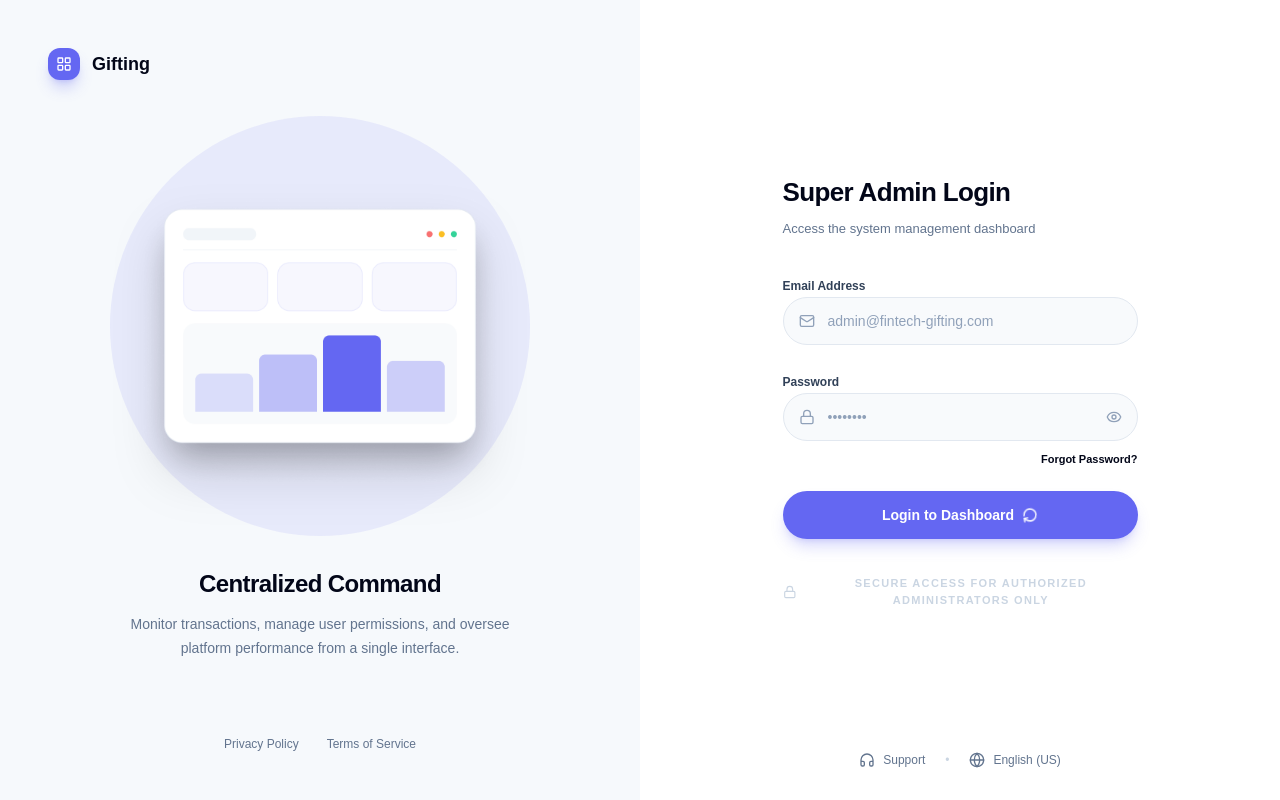
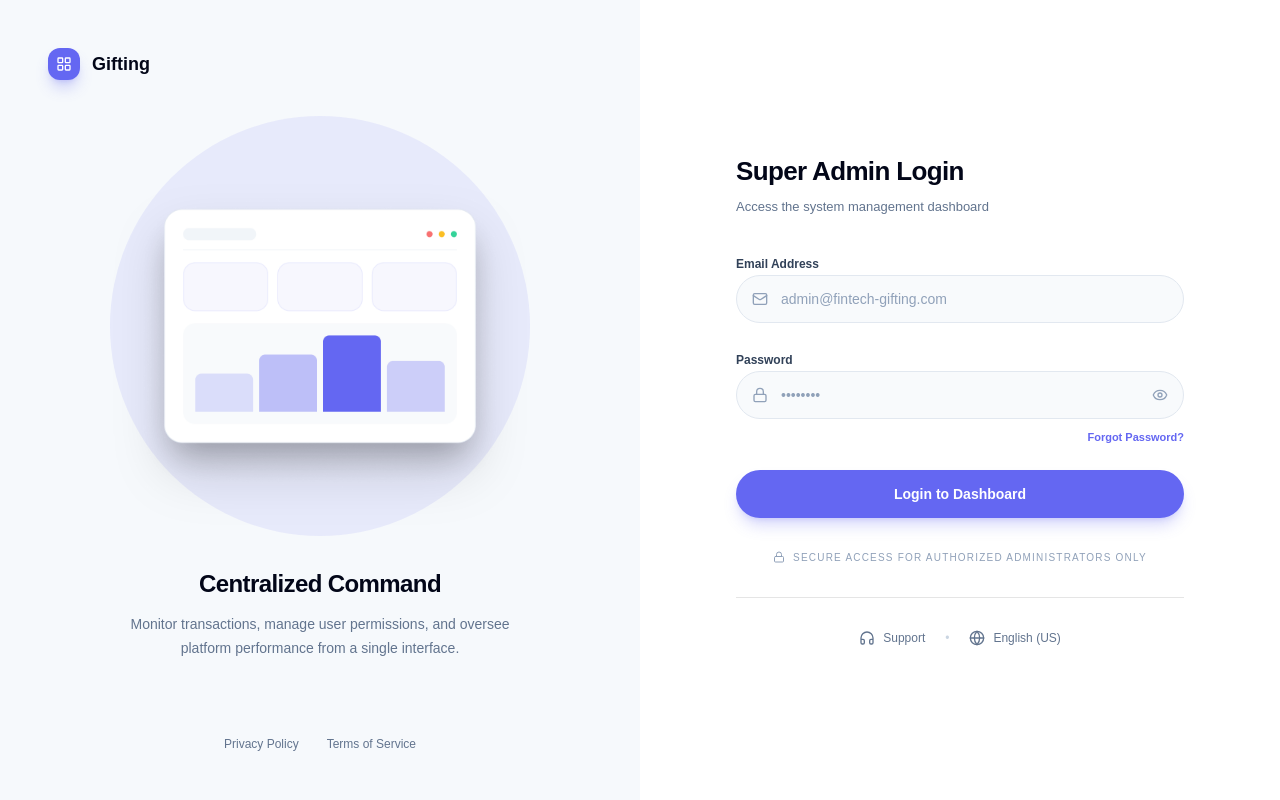
Before and after one commit to Dcodaxproducts/gift-shop, a Next.js app: page /auth/login in a window 1280 px wide. Built offline with nearby package versions, Linux system fonts and the light colour scheme.

Commit message:
Fixed deisgn of login form

```diff
--- a/src/app/auth/login/page.tsx
+++ b/src/app/auth/login/page.tsx
@@ -1,7 +1,7 @@
 import type { Metadata } from "next";
 import Image from "next/image";
 import Link from "next/link";
-import { Globe, Headphones, LayoutGrid } from "lucide-react";
+import { LayoutGrid } from "lucide-react";
 import { LoginForm } from "@/components/auth/login-form";
 import { SITE_NAME } from "@/constants/site";
 
@@ -75,24 +75,6 @@ export default function LoginPage() {
           <div className="flex flex-1 items-center justify-center">
             <LoginForm />
           </div>
-
-          <footer className="flex flex-wrap items-center justify-center gap-5 text-xs font-medium text-slate-500">
-            <Link
-              href="/support"
-              className="inline-flex items-center gap-2 transition hover:text-primary"
-            >
-              <Headphones className="size-4" />
-              Support
-            </Link>
-            <span className="text-slate-300">•</span>
-            <button
-              type="button"
-              className="inline-flex items-center gap-2 transition hover:text-primary"
-            >
-              <Globe className="size-4" />
-              English (US)
-            </button>
-          </footer>
         </section>
       </section>
     </main>
--- a/src/app/globals.css
+++ b/src/app/globals.css
@@ -67,6 +67,5 @@ body {
 }
 
 a {
-  color: inherit;
   text-decoration: none;
 }
--- a/src/components/auth/login-form.tsx
+++ b/src/components/auth/login-form.tsx
@@ -1,5 +1,5 @@
 import Link from "next/link";
-import { Eye, Lock, Mail, RotateCw } from "lucide-react";
+import { Eye, Globe, Headphones, Lock, Mail } from "lucide-react";
 import { Button } from "@/components/ui/button";
 import {
   Card,
@@ -13,7 +13,7 @@ import { Label } from "@/components/ui/label";
 
 export function LoginForm() {
   return (
-    <Card className="w-full max-w-[355px]">
+    <Card className="w-full max-w-md">
       <CardHeader className="mb-8">
         <CardTitle className="text-[26px] leading-tight">
           Super Admin Login
@@ -62,13 +62,32 @@ export function LoginForm() {
 
           <Button type="submit" className="w-full gap-2">
             Login to Dashboard
-            <RotateCw className="size-4 animate-spin" />
           </Button>
         </form>
 
-        <p className="mt-9 flex items-center justify-center gap-2 text-center text-[11px] font-semibold uppercase tracking-[0.12em] text-slate-300">
-          <Lock className="size-4" /> Secure access for authorized administrators only
-        </p>
+        <div className="mt-8 space-y-8">
+          <p className="flex items-center justify-center gap-2 text-center text-[10px] uppercase tracking-[0.12em] text-slate-400">
+            <Lock className="size-3" /> Secure access for authorized administrators only
+          </p>
+
+          <footer className="flex flex-wrap items-center justify-center gap-5 text-xs font-medium text-slate-500 border-t border-border pt-8">
+            <Link
+              href="/support"
+              className="inline-flex items-center gap-2 transition hover:text-primary"
+            >
+              <Headphones className="size-4" />
+              Support
+            </Link>
+            <span className="text-slate-300">•</span>
+            <button
+              type="button"
+              className="inline-flex items-center gap-2 transition hover:text-primary"
+            >
+              <Globe className="size-4" />
+              English (US)
+            </button>
+          </footer>
+        </div>
       </CardContent>
     </Card>
   );
```
